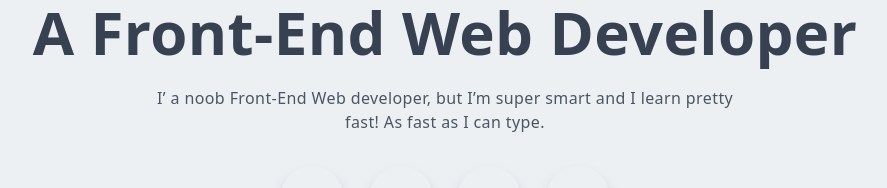
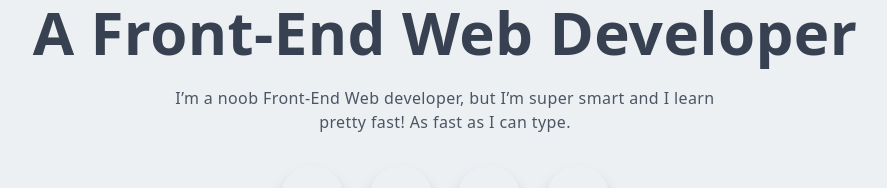
Before and after one commit to robert-burcea/portfolio, a Next.js app: page /developer/Main in a window 1280 px wide. Shown: the part 336-524 px from the top of the page, without its empty margins (195-1082 px from the left). Built offline with nearby package versions, Linux system fonts and the light colour scheme.

Commit message:
fix missing '

```diff
--- a/pages/developer/Main.jsx
+++ b/pages/developer/Main.jsx
@@ -18,7 +18,7 @@ function Main() {
                     A Front-End Web Developer
                 </h1>
                 <p className="py-4 text-gray-600 max-w-[70%] m-auto">
-                    I&rsquo; a noob Front-End Web developer, but I&rsquo;m super smart and I learn pretty fast!
+                    I&rsquo;m a noob Front-End Web developer, but I&rsquo;m super smart and I learn pretty fast!
                     As fast as I can type.
                 </p>
                 <div className="flex items-center justify-between max-w-[330px] m-auto py-4">
```
